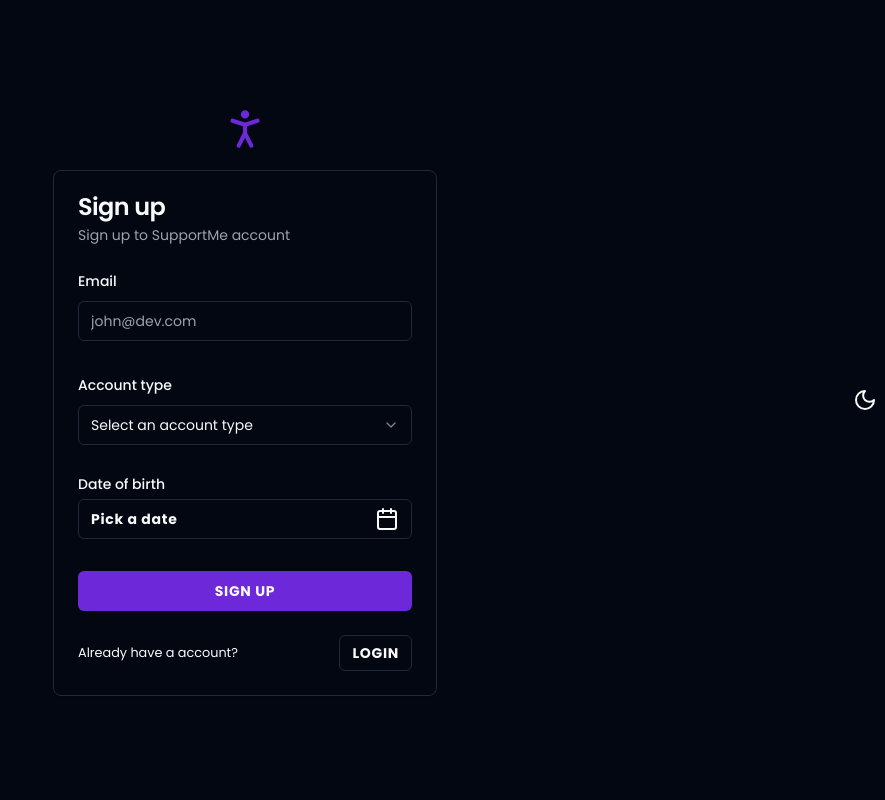
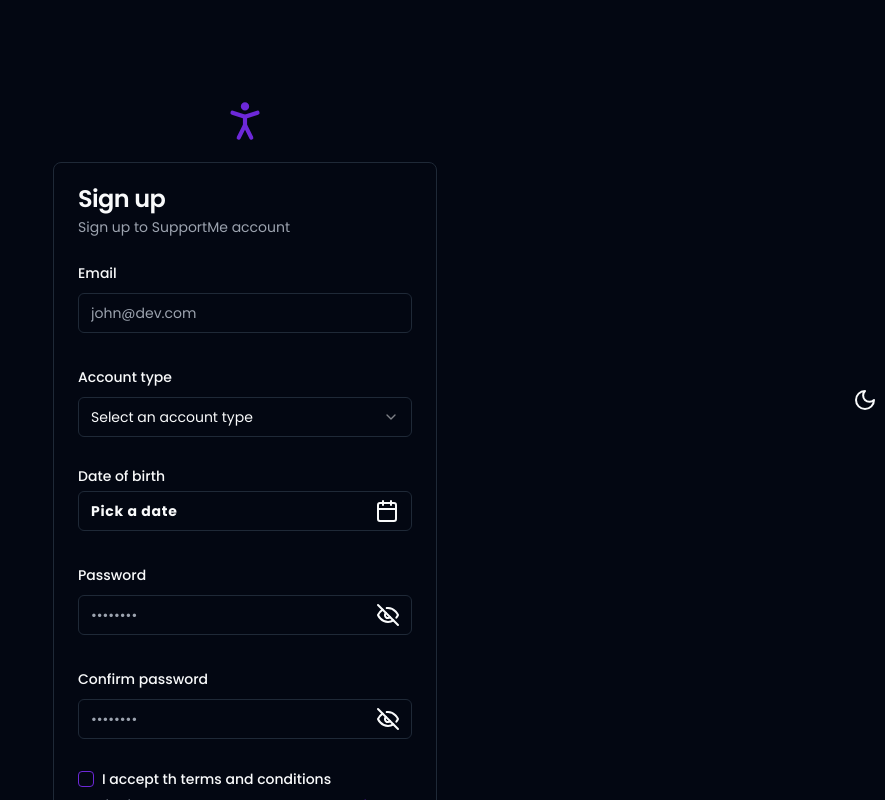
Before and after one commit to aminulidev/support-me, a Next.js app: page /sign-up in a window 1280 px wide. Shown: the top 800 px of the page, without its empty margins (395-1280 px from the left). Built offline with nearby package versions, Linux system fonts and the light colour scheme.

Commit message:
login signup done

```diff
--- a/app/(public)/login/page.tsx
+++ b/app/(public)/login/page.tsx
@@ -9,6 +9,7 @@
 import {zodResolver} from "@hookform/resolvers/zod";
 import {Form, FormControl, FormDescription, FormField, FormItem, FormLabel, FormMessage} from "@/components/ui/form";
 import {Input} from "@/components/ui/input";
+import {useRouter} from "next/navigation";
 
 const formSchema = z.object({
     email: z.string().email(),
@@ -16,6 +17,8 @@
 })
 
 const LoginPage = () => {
+    const {push} = useRouter();
+
     const form = useForm<z.infer<typeof formSchema>>({
         resolver: zodResolver(formSchema),
         defaultValues: {
@@ -24,8 +27,9 @@
         }
     });
 
-    const onSubmit = () => {
-        console.log("login successfully");
+    const onSubmit = (data: z.infer<typeof formSchema>) => {
+        console.log("login validation successfully", data);
+        push("/dashboad");
     }
 
     return (
--- a/app/(public)/sign-up/page.tsx
+++ b/app/(public)/sign-up/page.tsx
@@ -13,21 +13,14 @@
 import {Popover, PopoverContent, PopoverTrigger} from "@/components/ui/popover";
 import {Calendar} from "@/components/ui/calendar";
 import {format} from "date-fns";
+import {PasswordInput} from "@/components/ui/password-input";
+import {Checkbox} from "@/components/ui/checkbox";
+import {useRouter} from "next/navigation";
 
-const formSchema = z.object({
-    email: z.string().email(),
+const accountTypeSchema = z.object({
     accountType: z.enum(["personal", "company"]),
     companyName: z.string().optional(),
     numberOfEmployees: z.coerce.number().optional(),
-    dob: z.date().refine((date) => {
-        const today = new Date();
-        const eighteenYearsAgo = new Date(
-            today.getFullYear() - 18,
-            today.getMonth(),
-            today.getDay()
-        );
-        return date <= eighteenYearsAgo;
-    }, "you must be at least 18 years old"),
 }).superRefine((data, ctx) => {
     if (data.accountType === "company" && !data.companyName) {
         ctx.addIssue({
@@ -43,21 +36,57 @@
             message: "Number employees is required"
         });
     }
-})
+});
+
+const passwordSchema = z.object({
+    password: z.string().min(8, "Password must contain at least 8 characters!").refine((password) => {
+        return /^(?=.*[!@#$%^&*])(?=.*[A-Z]).*$/.test(password);
+    }, "Password must contain at least 1 special character and 1 uppercase character!"),
+    passwordConfirm: z.string(),
+}).superRefine((data, ctx) => {
+    if (data.password !== data.passwordConfirm) {
+        ctx.addIssue({
+            code: z.ZodIssueCode.custom,
+            path: ["passwordConfirm"],
+            message: "Password do not match!"
+        })
+    }
+});
+
+const baseSchema = z.object({
+    email: z.string().email(),
+    dob: z.date().refine((date) => {
+        const today = new Date();
+        const eighteenYearsAgo = new Date(
+            today.getFullYear() - 18,
+            today.getMonth(),
+            today.getDay()
+        );
+        return date <= eighteenYearsAgo;
+    }, "you must be at least 18 years old"),
+    acceptTerms: z.boolean({
+        required_error: "you must accept terms and conditions!",
+    }).refine((checked) => checked, "you must accept terms and conditions!"),
+});
+
+const formSchema = baseSchema.and(accountTypeSchema).and(passwordSchema);
 
 const SignUpPage = () => {
+    const {push} = useRouter();
+
     const form = useForm<z.infer<typeof formSchema>>({
         resolver: zodResolver(formSchema),
         defaultValues: {
             email: "",
-            accountType: "personal",
+            password: "",
+            passwordConfirm: "",
             companyName: "",
-            numberOfEmployees: 0,
         }
     });
 
-    const onSubmit = () => {
-        console.log("signup successfully");
+    const onSubmit = (data: z.infer<typeof formSchema>) => {
+        console.log("Signup validation successfully", data);
+        push("/dashboad");
     }
 
     const accountType = form.watch("accountType");
@@ -132,7 +161,10 @@
                                             <FormItem>
                                                 <FormLabel>Employees</FormLabel>
                                                 <FormControl>
-                                                    <Input type="number" min={0} placeholder="Employees" {...field} />
+                                                    <Input
+                                                        type="number" min={0} placeholder="Employees" {...field}
+                                                        value={field.value ?? ""}
+                                                    />
                                                 </FormControl>
                                                 <FormMessage/>
                                             </FormItem>
@@ -176,6 +208,54 @@
                                     </FormItem>
                                 )}
                             />
+                            <FormField
+                                control={form.control}
+                                name="password"
+                                render={({field}) => (
+                                    <FormItem>
+                                        <FormLabel>Password</FormLabel>
+                                        <FormControl>
+                                            <PasswordInput placeholder="••••••••" {...field} />
+                                        </FormControl>
+                                        <FormMessage/>
+                                    </FormItem>
+                                )}
+                            />
+                            <FormField
+                                control={form.control}
+                                name="passwordConfirm"
+                                render={({field}) => (
+                                    <FormItem>
+                                        <FormLabel>Confirm password</FormLabel>
+                                        <FormControl>
+                                            <PasswordInput placeholder="••••••••" {...field} />
+                                        </FormControl>
+                                        <FormMessage/>
+                                    </FormItem>
+                                )}
+                            />
+                            <FormField
+                                control={form.control}
+                                name="acceptTerms"
+                                render={({field}) => (
+                                    <FormItem>
+                                        <div className="flex gap-2 items-center">
+                                            <FormControl>
+                                                <Checkbox
+                                                    checked={field.value}
+                                                    onCheckedChange={field.onChange}
+                                                />
+                                            </FormControl>
+                                            <FormLabel>I accept th terms and conditions</FormLabel>
+                                        </div>
+                                        <FormDescription>
+                                            By signing up you agree to our <Link className="text-primary hover:underline" href="#">terms and conditions.</Link>
+                                        </FormDescription>
+                                        <FormMessage/>
+                                    </FormItem>
+                                )}
+                            />
+
 
                             <Button type="submit" className="w-full">Sign up</Button>
                         </form>
--- /dev/null
+++ b/components/ui/checkbox.tsx
@@ -0,0 +1,30 @@
+"use client"
+
+import * as React from "react"
+import * as CheckboxPrimitive from "@radix-ui/react-checkbox"
+import { Check } from "lucide-react"
+
+import { cn } from "@/lib/utils"
+
+const Checkbox = React.forwardRef<
+  React.ElementRef<typeof CheckboxPrimitive.Root>,
+  React.ComponentPropsWithoutRef<typeof CheckboxPrimitive.Root>
+>(({ className, ...props }, ref) => (
+  <CheckboxPrimitive.Root
+    ref={ref}
+    className={cn(
+      "peer h-4 w-4 shrink-0 rounded-sm border border-primary ring-offset-background focus-visible:outline-none focus-visible:ring-2 focus-visible:ring-ring focus-visible:ring-offset-2 disabled:cursor-not-allowed disabled:opacity-50 data-[state=checked]:bg-primary data-[state=checked]:text-primary-foreground",
+      className
+    )}
+    {...props}
+  >
+    <CheckboxPrimitive.Indicator
+      className={cn("flex items-center justify-center text-current")}
+    >
+      <Check className="h-4 w-4" />
+    </CheckboxPrimitive.Indicator>
+  </CheckboxPrimitive.Root>
+))
+Checkbox.displayName = CheckboxPrimitive.Root.displayName
+
+export { Checkbox }
--- /dev/null
+++ b/components/ui/password-input.tsx
@@ -0,0 +1,31 @@
+"use client";
+import * as React from "react"
+
+import { cn } from "@/lib/utils"
+import {Input} from "@/components/ui/input";
+import {EyeIcon, EyeOffIcon} from "lucide-react";
+
+export interface PasswordInputProps
+    extends React.InputHTMLAttributes<HTMLInputElement> {}
+
+const PasswordInput = React.forwardRef<HTMLInputElement, PasswordInputProps>(
+    ({ className, type, ...props }, ref) => {
+        const [showPassword, setShowPassword] = React.useState(false);
+
+        return (
+            <div className="relative">
+                <Input type={showPassword ? "text" : "password"} {...props} ref={ref} className={cn("pr-10")} />
+                <span
+                    onClick={() => {
+                        setShowPassword(prevState => !prevState)
+                    }}
+                    className="absolute top-2 right-3 cursor-pointer select-none">
+                    {showPassword ? <EyeIcon/> : <EyeOffIcon/> }
+                </span>
+            </div>
+        )
+    }
+)
+PasswordInput.displayName = "PasswordInput"
+
+export { PasswordInput }
--- a/package.json
+++ b/package.json
@@ -10,6 +10,7 @@
   },
   "dependencies": {
     "@hookform/resolvers": "^3.9.0",
+    "@radix-ui/react-checkbox": "^1.1.1",
     "@radix-ui/react-label": "^2.1.0",
     "@radix-ui/react-popover": "^1.1.1",
     "@radix-ui/react-select": "^2.1.1",
```
Also changed, not shown: 1 other file (tests, documents, lock files or other folders).
